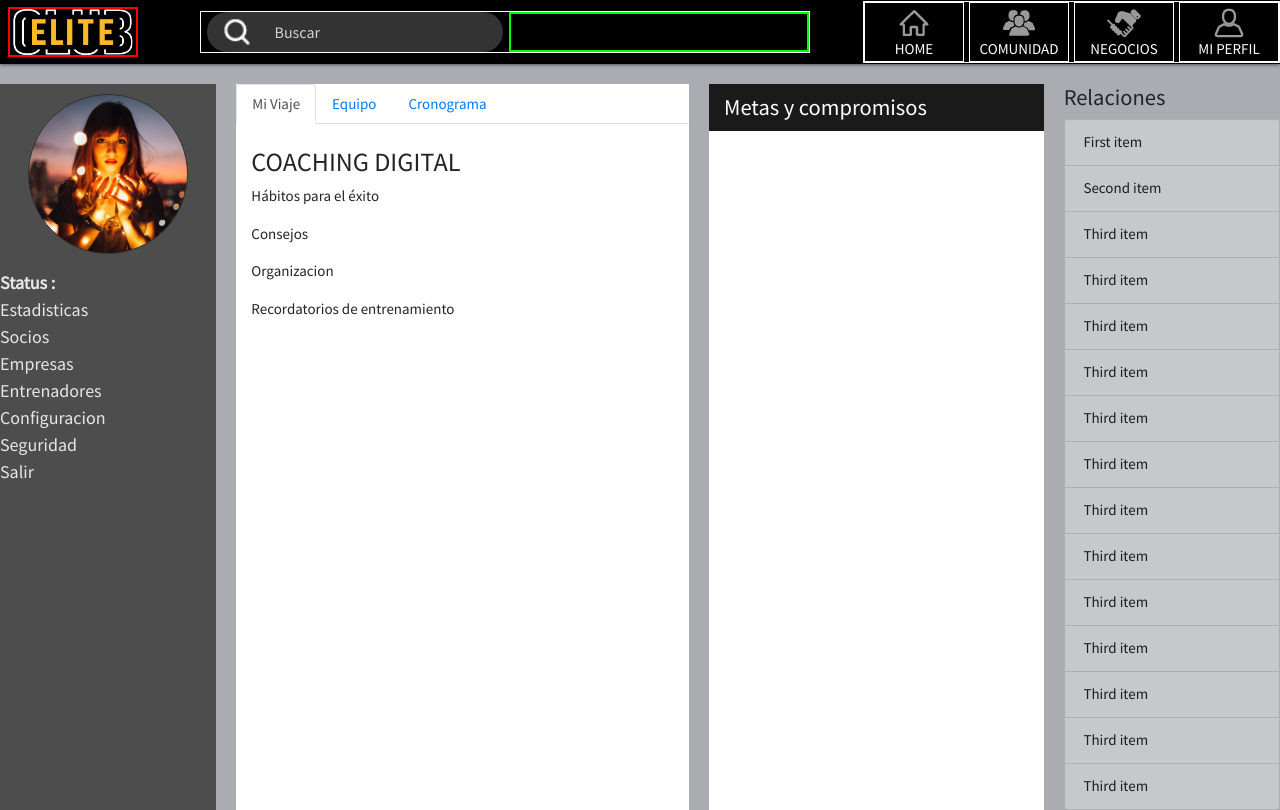
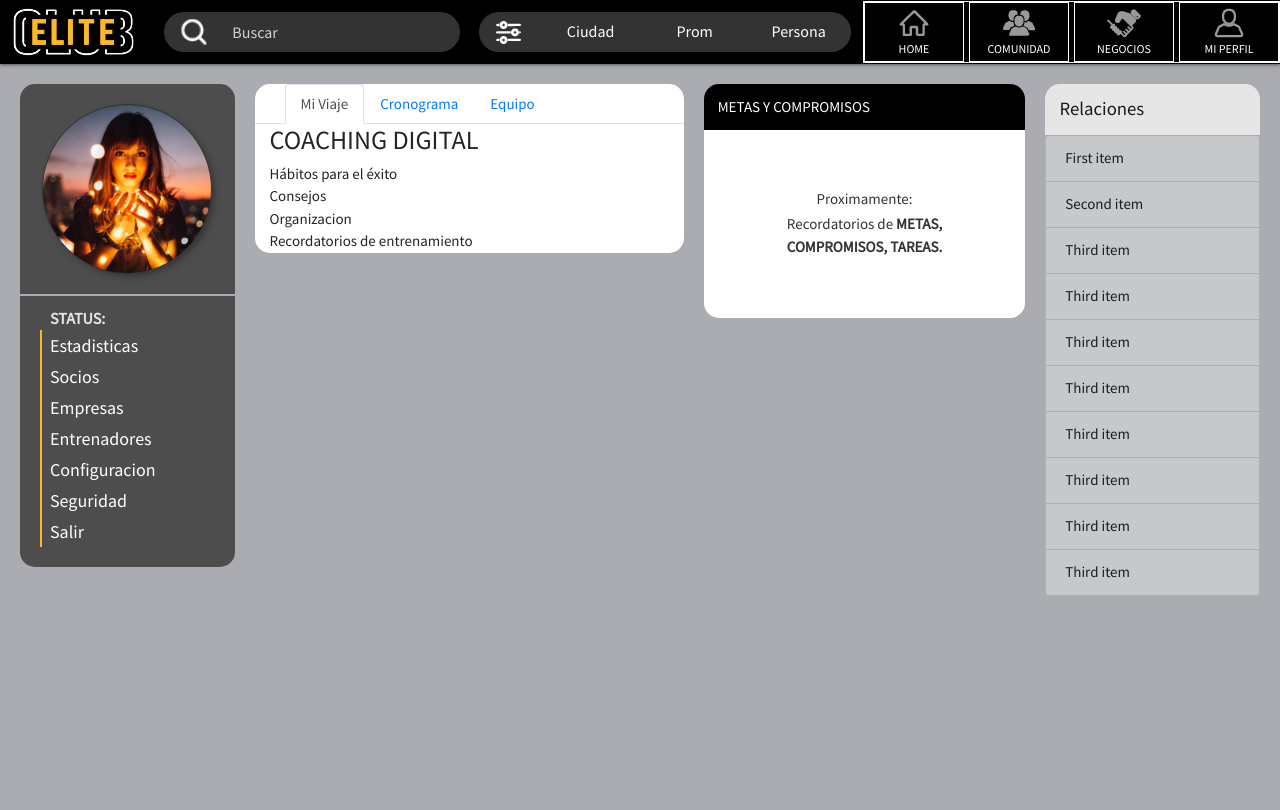
Before and after one commit to richardflondono/appclub, a Vue app: page / in a window 1280 px wide. Built offline with nearby package versions, Linux system fonts and the light colour scheme; no server answers; sample sign-in values are in the browser's storage.

Commit message:
Cambios importantes en interfaz
Cambios en AppLogin, Navbar, UserHome, UserInformation

```diff
--- a/src/components/Navbar.vue
+++ b/src/components/Navbar.vue
@@ -2,24 +2,32 @@
   <nav class="user-navbar">
     <router-link to="/" class="brand-logo"></router-link>
 
-            <div v-if="!isLoggedIn" class="navbar_menu_login">
-              <span class="border-navbar">Sobre Nosotros</span>
-              <span class="border-navbar">Entrenamiento</span>
-              <span class="border-navbar">Beneficios</span>
-              <span class="border-navbar">Comunidad</span>
-              <span id="last-nav-border">Negocios</span>
-            </div>
+            <ul v-if="!isLoggedIn" class="navbar_menu_login">
+              <li class="navbar_menu_login_elem"><a href="#" class="menu_login_a">Sobre nosotros</a></li>
+              <li class="navbar_menu_login_elem"><a href="#" class="menu_login_a">Entrenamiento</a></li>
+              <li class="navbar_menu_login_elem"><a href="#" class="menu_login_a">Beneficios</a></li>
+              <li class="navbar_menu_login_elem"><a href="#" class="menu_login_a">Comunidad</a></li>
+              <li class="navbar_menu_login_elem"><a href="#" class="menu_login_a">Negocios</a></li>
+            </ul>
 
-            <div v-if="isLoggedIn" class="navbar_srch_filtros">
-              <form action="#" method="post" class="navbar_form"> <!--- Búsqueda -->
+              <form v-if="isLoggedIn" action="#" method="post" class="navbar_form"> <!--- Búsqueda -->
                 <input type="submit" value="" class="submit_btn">
                 <input type="text" placeholder="Buscar" class="search_txt">
               </form> <!--- .\Búsqueda -->
 
-              <div class="navbar_filtros">
-                <!--- Aquí van los filtros -->
-              </div>
-            </div>
+
+              <ul v-if="isLoggedIn" class="navbar_filtros">
+                <li class="navbar_filtros_elem"></li>
+                <li class="navbar_filtros_elem">Ciudad
+                  <ul class="navbar_filtros_submenu">
+                    <li class="navbar_filtros_subelem">Elemento</li>
+                    <li class="navbar_filtros_subelem">Elemento</li>
+                    <li class="navbar_filtros_subelem">Elemento</li>
+                  </ul>
+                </li>
+                <li class="navbar_filtros_elem">Prom</li>
+                <li class="navbar_filtros_elem">Persona</li>
+              </ul>
 
             <div v-if="isLoggedIn" class="navbar_user_opt">
               <a href="/" v-if="isLoggedIn" class="navbar_user_opt_anchor home">
@@ -55,22 +63,50 @@
 .user-navbar .brand-logo {
   position: static;
   margin: 0 8px;
-  border: 2px solid #FF0000;
   height: 50px;
   width: 130px;
   background: no-repeat url(../assets/logo.png) center/auto 50px;
 }
 
-.navbar_menu_login {
-  border: 1px solid #FFF000;
+.user-navbar .navbar_menu_login {
+  line-height: 1.4;
+  float: none;
+  margin-right: 200px;
+  text-transform: uppercase;
 }
 
-.navbar_srch_filtros {
-  display: flex;
-  flex-direction: row;
-  flex-wrap: wrap;
-  justify-content: center;
-  border: 1px solid #FFF;
+.user-navbar .navbar_menu_login .navbar_menu_login_elem {
+  display: inline;
+  border-right: 2px solid #FFF;
+}
+
+.user-navbar .navbar_menu_login .navbar_menu_login_elem .menu_login_a {
+  display: block;
+  margin: 0;
+  padding: 5px 10px 5px 32px;
+}
+
+.user-navbar .navbar_menu_login .navbar_menu_login_elem .menu_login_a:hover {
+  text-decoration: none;
+  color: #fbb829;
+}
+
+.user-navbar .navbar_menu_login .navbar_menu_login_elem:first-child {
+  background: no-repeat url(../assets/nav_casa_ic.png) center left 5px/24px auto;
+}
+
+.user-navbar .navbar_menu_login .navbar_menu_login_elem:last-child {
+  border: none;
+  background: no-repeat url(../assets/nav_CE_ic.png) center left 5px/24px auto;
+}
+
+.user-navbar .navbar_menu_login .navbar_menu_login_elem:nth-last-child(2) {
+  background: no-repeat url(../assets/nav_comunidad_ic.png) center left 5px/24px auto;
+}
+
+.user-navbar .navbar_menu_login .navbar_menu_login_elem:nth-last-child(3),
+.user-navbar .navbar_menu_login .navbar_menu_login_elem:nth-last-child(4) {
+  background: no-repeat url(../assets/nav_casa_ic.png) center left 5px/24px auto;
 }
 
 .navbar_form {
@@ -78,8 +114,9 @@
   flex-direction: row;
   flex-wrap: nowrap;
   justify-content: center;
+  height: auto;
   padding: 0;
-  margin: 0 6px;
+  margin: 0 6px !important;
 }
 
 .navbar_form .submit_btn,
@@ -105,8 +142,72 @@
 }
 
 .navbar_filtros {
-  border: 2px solid #00FF00;
-  width: 300px;
+  background: #333;
+  border-radius: 50px;
+  margin: 0 !important;
+}
+
+.navbar_filtros,
+.navbar_filtros .navbar_filtros_submenu {
+  padding: 0 !important;
+  line-height: normal;
+}
+
+.navbar_filtros .navbar_filtros_elem,
+.navbar_filtros .navbar_filtros_submenu .navbar_filtros_subelem {
+  float: left;
+  display: initial;
+  font-size: 16px;
+  line-height: 2.4;
+  width: 84px;
+  text-align: center;
+  margin: 0 10px;
+}
+
+.navbar_filtros .navbar_filtros_elem:first-child {
+  width: 40px;
+  height: 40px;
+  background: no-repeat url(../assets/filtros_ic.png) center;
+}
+
+.navbar_filtros .navbar_filtros_submenu .navbar_filtros_subelem {
+  float: none;
+  margin: 0 !important;
+  display: none;
+  position: relative;
+  background: #1a1a1a;
+}
+
+.navbar_filtros .navbar_filtros_submenu .navbar_filtros_subelem:hover {
+  cursor: pointer;
+  background: #f2f2f2;
+}
+
+.navbar_filtros .navbar_filtros_elem:hover .navbar_filtros_submenu {
+  display: block;
+  position: absolute;
+  margin: 0;
+  padding: 0;
+  top: 11px;
+}
+
+.navbar_filtros .navbar_filtros_elem:hover .navbar_filtros_submenu .navbar_filtros_subelem {
+  display: block;
+  top: 0;
+  animation: navdrop 300ms forwards;
+  box-shadow: 3px 3px 6px -1px #1a1a1a;
+}
+
+@keyframes navdrop {
+  0% {
+    opacity: 0;
+    top: 6px;
+  }
+
+  100% {
+    opacity: 1;
+    top: 1px;
+  }
 }
 
 .navbar_user_opt {
@@ -125,10 +226,19 @@
   border: 1px solid #FFF;
   height: 60px;
   min-width: 100px;
+  font-size: 12px;
   text-align: center;
   box-sizing: border-box;
   text-transform: uppercase;
   text-decoration: none;
+}
+
+.navbar_user_opt .navbar_user_opt_anchor:hover {
+  color: #fbb829;
+}
+
+.navbar_user_opt .navbar_user_opt_anchor:active {
+  color: #ffe045;
 }
 
 .navbar_user_opt .navbar_user_opt_anchor:last-child {
@@ -153,15 +263,6 @@
 
 input[type="submit"] {
     font-family: "FontAwesome";
-}
-
-#last-nav-border {
-  padding: 0 5px;
-}
-
-.border-navbar {
-  border-right: 1px solid;
-  padding: 0 5px;
 }
 
 /* estilos para responsive en navbar  */
--- a/src/components/UserHome.vue
+++ b/src/components/UserHome.vue
@@ -3,68 +3,69 @@
 <div id="wrapper-user">
     <!-- Única fila -->
 
-
     <userInformation></userInformation><!-- Primer col -->
 
-    <div class="column-2-user"><!-- Segunda col -->
+    <div class="container_2"><!-- Segunda col -->
+      <div class="column-2-user">
+
             <ul class="nav nav-tabs" role="tablist">
                 <li class="nav-item">
-                    <a class="nav-link active" data-toggle="tab" href="#menu1"><!--Cap-->Mi Viaje<!--/Cap--></a>
+                    <a class="nav-link active" data-toggle="tab" href="#menu1">Mi Viaje</a>
+                </li>
+                <li class="nav-item">
+                    <a class="nav-link" data-toggle="tab" href="#menu3">Cronograma</a>
                 </li>
                 <li class="nav-item">
                     <a class="nav-link" data-toggle="tab" href="#menu2">Equipo</a>
                 </li>
-                <li class="nav-item">
-                    <a class="nav-link" data-toggle="tab" href="#menu3">Cronograma</a>
-                </li>
             </ul>
+
             <div class="tab-content">
-                <div id="menu1" class="container tab-pane active"><br>
+                <div id="menu1" class="container tab-pane active">
                     <h3>COACHING DIGITAL</h3>
                     <ul>
-                        <li> <p>Hábitos para el éxito</p>
+                        <li>Hábitos para el éxito
                         </li>
-                        <li> <p>Consejos</p>
+                        <li>Consejos
                         </li>
-                        <li> <p>Organizacion</p>
+                        <li>Organizacion
                         </li>
-                        <li> <p>Recordatorios de entrenamiento</p>
+                        <li>Recordatorios de entrenamiento
                         </li>
                     </ul>
 
                 </div>
+
                 <div id="menu2" class="container tab-pane">
-
                     <h3>Equipo</h3>
                     <p>Pronto podras ver toda la informacion de tu equipo </p>
                 </div>
-                <div id="menu3" class="container tab-pane"><br>
 
+                <div id="menu3" class="container tab-pane">
                     <h3>Cronograma</h3>
                     <p>Pronto podras ver tu cronograma de actividades</p>
                 </div>
+            </div>
 
-            </div>
-        </div><!-- Segunda col -->
+        </div>
+      </div><!-- .\Segunda col -->
 
-        <div class="column-3-user"><!-- Tercera col -->
-            <div class="container block" style="background-color: #1A1A1A;">
-                <h4 style="color:#fff; padding: 10px 0;">Metas y compromisos</h4>
-            </div>
-        </div><!-- Tercera col -->
+      <div class="container_3"><!-- Tercera col -->
+        <h6 class="column_3_titulo">Metas y compromisos</h6>
+        <div class="column-3-user">
+          <h6 class="column_3_subtitulo">Proximamente:</h6>
+          <p class="column_3_p">Recordatorios de <span class="column_3_em">Metas,<br> compromisos, tareas.</span></p>
+        </div>
+      </div><!-- .\Tercera col -->
 
-        <div class="column-4-user"><!-- Cuarta col -->
+      <div class="container_4"><!-- Cuarta col -->
 
-            <h4>Relaciones</h4>
+            <h5 class="column_4_titulo">Relaciones</h5>
+
 
             <div class="list-group">
                 <a href="#" class="list-group-item list-group-item-action list-group-item-dark">First item</a>
                 <a href="#" class="list-group-item list-group-item-action list-group-item-dark">Second item</a>
-                <a href="#" class="list-group-item list-group-item-action list-group-item-dark">Third item</a>
-                <a href="#" class="list-group-item list-group-item-action list-group-item-dark">Third item</a>
-                <a href="#" class="list-group-item list-group-item-action list-group-item-dark">Third item</a>
-                <a href="#" class="list-group-item list-group-item-action list-group-item-dark">Third item</a>
-                <a href="#" class="list-group-item list-group-item-action list-group-item-dark">Third item</a>
                 <a href="#" class="list-group-item list-group-item-action list-group-item-dark">Third item</a>
                 <a href="#" class="list-group-item list-group-item-action list-group-item-dark">Third item</a>
                 <a href="#" class="list-group-item list-group-item-action list-group-item-dark">Third item</a>
@@ -91,17 +92,24 @@ body {
 
 #wrapper-user {
     display: grid;
-    grid-template-rows: 1fr;
-    grid-template-columns: repeat(11, 1fr);
+    grid-template-areas: "col_1 col_2 col_3 col_4";
     grid-gap: 20px;
-    padding: 20px 0 0 0;
+    padding: 20px 20px 0 20px;
+}
+
+.container_2 {
+  grid-area: col_2;
+  width: calc((100vw - 100px)/11 * 4);
 }
 
 .column-2-user {
-    grid-column-start: 3;
-    grid-column-end: 7;
-    grid-row-start: 1;
+  border-radius: 15px;
     background: #FFF;
+}
+
+.column-2-user .nav {
+  margin: 0 auto;
+  padding-left: 30px;
 }
 
 #grid-II-user {
@@ -151,32 +159,65 @@ body {
     color: #777;
 }
 
-.column-3-user {
-    grid-column-start: 7;
-    grid-column-end: 10;
-    grid-row-start: 1;
-    background: #FFF;
-}
-.column-3-user > table > tbody > tr > td > h6 {
-    color: #FBB829;
-    text-transform: uppercase;
-    font-size: 20px;
-    margin-top: 5px;
-}
-.column-3-user > table > tbody > tr > td > a {
-    color: #777;
+.container_3 {
+  grid-area: col_3;
+  width: calc((100vw - 100px)/11 * 3);
 }
 
-.column-4-user {
-    grid-column-start: 10;
-    grid-column-end: 12;
-    grid-row-start: 1;
+.column-3-user {
+    background: #FFF;
+    border-radius: 0 0 15px 15px;
+    display: flex;
+    flex-direction: column;
+    align-items: center;
+    justify-content: center;
+    margin: 0;
+    color: #333;
 }
+
+.column_3_titulo {
+  text-transform: uppercase;
+  background: #000;
+  margin: 0;
+  padding: 14px;
+  border-radius: 15px 15px 0 0;
+  color: #FFF;
+}
+
+.column-3-user .column_3_subtitulo {
+  margin: 60px 0 0 0;
+}
+
+.column-3-user .column_3_p {
+  text-align: center;
+  margin: 5px auto 60px auto;
+}
+
+.column-3-user .column_3_p .column_3_em {
+  text-transform: uppercase;
+  font-weight: 600;
+}
+
+.container_4 {
+  grid-area: col_4;
+  width: calc((100vw - 100px)/11 * 2);
+}
+
+.column_4_titulo {
+  background: #e6e6e6;
+  border-radius: 15px 15px 0 0;
+  margin: 0;
+  padding: 14px;
+  border-radius: 15px 15px 0 0;
+  color: #1a1a1a;
+}
+
 
 
 #sub-menu1{
     padding: 0px;
 }
+
 #sub-menu2{
     padding: 0px;
 }
--- a/src/components/usuario/UserInformation.vue
+++ b/src/components/usuario/UserInformation.vue
@@ -1,88 +1,108 @@
 <template>
-    <div class="userinfo-1"><!-- Primer col -->
- <!--<span>{{loggedUser.rol}}</span>-->
+    <div class="container_1"><!-- Primer col -->
+     <div class="userinfo-1">
 
             <div class="userinfo_cont_img">
               <!-- Imagen de usuario -->
             </div>
+
             <p class="nombre_us">{{loggedUser.fName}} {{loggedUser.lName}}</p>
 
-            <ul>
-                <li style="margin: 0px"><strong>Status : {{loggedUser.rol}}</strong></li>
-               <!-- <li style="margin: 0px"><strong></strong></li>-->
-                <li>Estadisticas</li>
-                <li>Socios</li>
-                <li>Empresas</li>
-                <li>Entrenadores</li>
-                <li>Configuracion</li>
-                <li>Seguridad</li>
-                <li v-on:click="logout">Salir</li>
+            <ul class="userinfo_datos">
+                <li class="userinfo_datos_elem">
+                  Status: {{loggedUser.rol}}
+                </li>
+                <li class="userinfo_datos_elem">
+                  <a class="userinfo_datos_elem_a" href="#">Estadisticas</a>
+                </li>
+                <li class="userinfo_datos_elem">
+                  <a class="userinfo_datos_elem_a" href="#">Socios</a>
+                </li>
+                <li class="userinfo_datos_elem">
+                  <a class="userinfo_datos_elem_a" href="#">Empresas</a>
+                </li>
+                <li class="userinfo_datos_elem">
+                  <a class="userinfo_datos_elem_a" href="#">Entrenadores</a>
+                </li>
+                <li class="userinfo_datos_elem">
+                  <a class="userinfo_datos_elem_a" href="#">Configuracion</a>
+                </li>
+                <li class="userinfo_datos_elem">
+                  <a class="userinfo_datos_elem_a" href="#">Seguridad</a>
+                </li>
+                <li class="userinfo_datos_elem">
+                  <a class="userinfo_datos_elem_a" href="#" v-on:click="logout">Salir</a>
+                </li>
             </ul>
-
+      </div>
     </div>
 </template>
 
 <style>
 
+.container_1 {
+  grid-area: col_1;
+  width: calc((100vw - 100px)/11 * 2);
+}
+
 .userinfo-1 {
-    grid-column-start: 1;
-    grid-column-end: 3;
-    grid-row-start: 1;
+  padding: 10px 0;
     background: #4D4D4D;
     color: #E6E6E6;
     font-size: 18px;
+    border-radius: 15px;
 }
 
 .userinfo-1 .userinfo_cont_img {
   border-radius: 100px;
   border: 1px solid #333;
-    margin: 10px auto 0 auto;
-    width: 160px;
-    height: 160px;
+  margin: 10px auto;
+  width: 170px;
+  height: 170px;
   background: no-repeat url(../../assets/profile.jpeg) center/cover;
+  box-shadow: 3px 3px 6px -1px #333;
 }
 
-.column-1 p {
-    padding: 0 24px;
-    margin: 10px auto;
-    line-height: 16pt;
+.userinfo-1 .nombre_us {
+  margin: 5px auto;
+  padding-bottom: 10px;
+  text-align: center;
+  text-transform: uppercase;
+  font-weight: 600;
+  color: #fbb829;
+  border-bottom: 2px solid #AAACB2;
 }
 
-.nombre_us {
-    text-transform: uppercase;
-    color: #FBB829;
-    font-weight: 700;
-    font-size: 18px;
+.userinfo-1 .userinfo_datos {
+  list-style: none;
+  padding: 0;
+  display: block;
+  margin: 10px 20px;
 }
 
-.column-1 p strong {
-    font-weight: 700;
+.userinfo-1 .userinfo_datos .userinfo_datos_elem {
+  /** Empty **/
 }
 
-.column-1 ul {
-    width: 70%;
-    margin: 20px auto;
+.userinfo-1 .userinfo_datos .userinfo_datos_elem:first-child {
+  text-transform: uppercase;
+  font-size: 16px;
+  padding-left: 10px;
+  font-weight: 800;
 }
 
-.column-1 ul li {
-    margin: 3px auto;
+.userinfo-1 .userinfo_datos .userinfo_datos_elem .userinfo_datos_elem_a {
+  display: block;
+  color: #FFF;
+  text-decoration: none;
+  padding: 2px 8px;
+  border-left: 2px solid #fbb829;
 }
 
-.column-1 span {
-    font: 40px 'Fjalla One', Arial, sans-serif;
-    display: block;
-    color: #1A1A1A;
-    padding: 30px 0;
-    text-transform: uppercase;
-    text-align: center;
-    background: #FBB829;
+.userinfo-1 .userinfo_datos .userinfo_datos_elem .userinfo_datos_elem_a:hover {
+  color: #fbb829;
+  border-left-color: #fff;
 }
-
-ul {
-    padding: 0;
-    list-style-type: none;
-}
-
 </style>
 
 <script>
```
Also changed, not shown: src/components/AppLogin.vue (+24 -8 lines).
